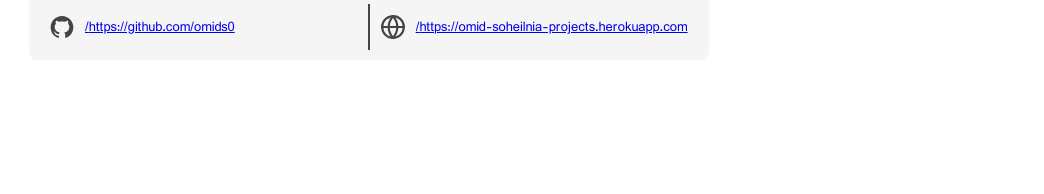
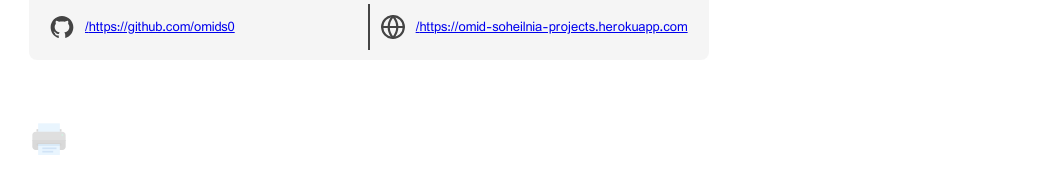
Before and after one commit to omids0/my_resume, a Next.js app: page / in a window 1280 px wide. Shown: the part 1666-1860 px from the top of the page, without its empty margins (119-1163 px from the left). Before the commit the page ends 1746 px from the top, so only its background shows below. Built offline with nearby package versions, Linux system fonts and the light colour scheme.

Commit message:
print lebale moved to left side of resume

```diff
--- a/components/LeftSection.js
+++ b/components/LeftSection.js
@@ -4,14 +4,21 @@ import AboutMe from "./leftSection/AboutMe";
 import Educations from "./leftSection/Educations";
 import Myjobs from "./leftSection/Myjobs";
 import SelfProjects from "./leftSection/SelfProjects";
+import { FcPrint } from "react-icons/fc";
 
 export default function LeftSection() {
   return (
     <div className="experiences-desktop">
-      <AboutMe myresume={myresume} />
+      <AboutMe myresume={myresume.me} />
       <Educations myresume={myresume} />
-      <Myjobs myresume={myresume} />
-      <SelfProjects myresume={myresume} />
+      <Myjobs myresume={myresume.work_experiences} />
+      <SelfProjects myresume={myresume.self_projects} />
+      <div className="print-place">
+        <FcPrint
+          className="print-button"
+          onClick={() => window.print()}
+        ></FcPrint>
+      </div>
     </div>
   );
 }
--- a/components/RightSection.js
+++ b/components/RightSection.js
@@ -4,7 +4,6 @@ import Contacts from "./rightSection/Contacts";
 import Intrests from "./rightSection/Intrests";
 import Languages from "./rightSection/Languages";
 import Softwares from "./rightSection/Softwares";
-import { FcPrint } from "react-icons/fc";
 
 export default function RightSection() {
   return (
@@ -13,10 +12,6 @@ export default function RightSection() {
       <Intrests myresume={myresume.me.intrests} />
       <Languages myresume={myresume.languages} />
       <Softwares myresume={myresume.skills} />
-      <FcPrint
-        className="print-button"
-        onClick={() => window.print()}
-      ></FcPrint>
     </div>
   );
 }
--- a/components/leftSection/AboutMe.js
+++ b/components/leftSection/AboutMe.js
@@ -1,10 +1,10 @@
-import React from 'react'
+import React from "react";
 
 export default function AboutMe({ myresume }) {
   return (
-    <div className='about-me-desktop'>
-      <h1>{myresume.me.name}</h1>
-      <h2 className='ltr aboutmejob'>{myresume.me.job}</h2>
+    <div className="about-me-desktop">
+      <h1>{myresume.name}</h1>
+      <h2 className="ltr aboutmejob">{myresume.job}</h2>
     </div>
-  )
+  );
 }
--- a/components/leftSection/Myjobs.js
+++ b/components/leftSection/Myjobs.js
@@ -6,16 +6,20 @@ export default function Myjobs({ myresume }) {
       <h3>سوابق شغلی</h3>
       <p className="gray">از سال ۱۳۹۸ تا به امروز</p>
       <div className="work-experiences-container">
-        {myresume.work_experiences.map((item, i) => (
+        {myresume
+          .map((item, i) => (
             <div key={i}>
-            <p className="bold mys">{item.name} / <span className="gray">{item.location}</span></p>
+              <p className="bold mys">
+                {item.name} / <span className="gray">{item.location}</span>
+              </p>
               <ul className="job-desc-list">
                 {item.description.map((item, i) => (
                   <li key={i}>{item}</li>
                 ))}
               </ul>
             </div>
-        )).reverse()}
+          ))
+          .reverse()}
       </div>
     </div>
   );
--- a/components/leftSection/SelfProjects.js
+++ b/components/leftSection/SelfProjects.js
@@ -7,7 +7,7 @@ export default function SelfProjects({ myresume }) {
     <div>
       <h3>پروژه‌های شخصی</h3>
       <div>
-        {myresume.self_projects.map((item, i) => (
+        {myresume.map((item, i) => (
           <div key={i} className="mypojects-countainer">
             <p className="bold mys">{item.projectName}</p>
             <p>{item.description}</p>
@@ -20,11 +20,15 @@ export default function SelfProjects({ myresume }) {
             <p className="job-desc3">{item.description3}</p>
             <div className="job-links">
               <div className="job-links-live">
-              <a href={item.links.live} target="_blank" rel="noreferrer">{item.links.live}</a>
+                <a href={item.links.live} target="_blank" rel="noreferrer">
+                  {item.links.live}
+                </a>
                 <FiGlobe className="react-icon" />
               </div>
               <div className="job-links-github">
-                <a href={item.links.github} target="_blank" rel="noreferrer">{item.links.github}</a>
+                <a href={item.links.github} target="_blank" rel="noreferrer">
+                  {item.links.github}
+                </a>
                 <AiFillGithub className="react-icon" />
               </div>
             </div>
--- a/styles/globals.css
+++ b/styles/globals.css
@@ -206,11 +206,12 @@ h2 {
   margin-top: 1rem;
   font-weight: 500;
 }
-
-@media (max-width: 1024px) {
-  .main-container-desktop {
-    /* display: none; */
-  }
+.print-place {
+  width: 100%;
+  display: flex;
+  flex-direction: row;
+  justify-content: flex-end;
+  padding: 5rem 0;
 }
 
 .print-button {
```
Also changed, not shown: components/leftSection/Educations.js (+4 -4 lines). Lines whose indentation alone changed are shown as unchanged.
